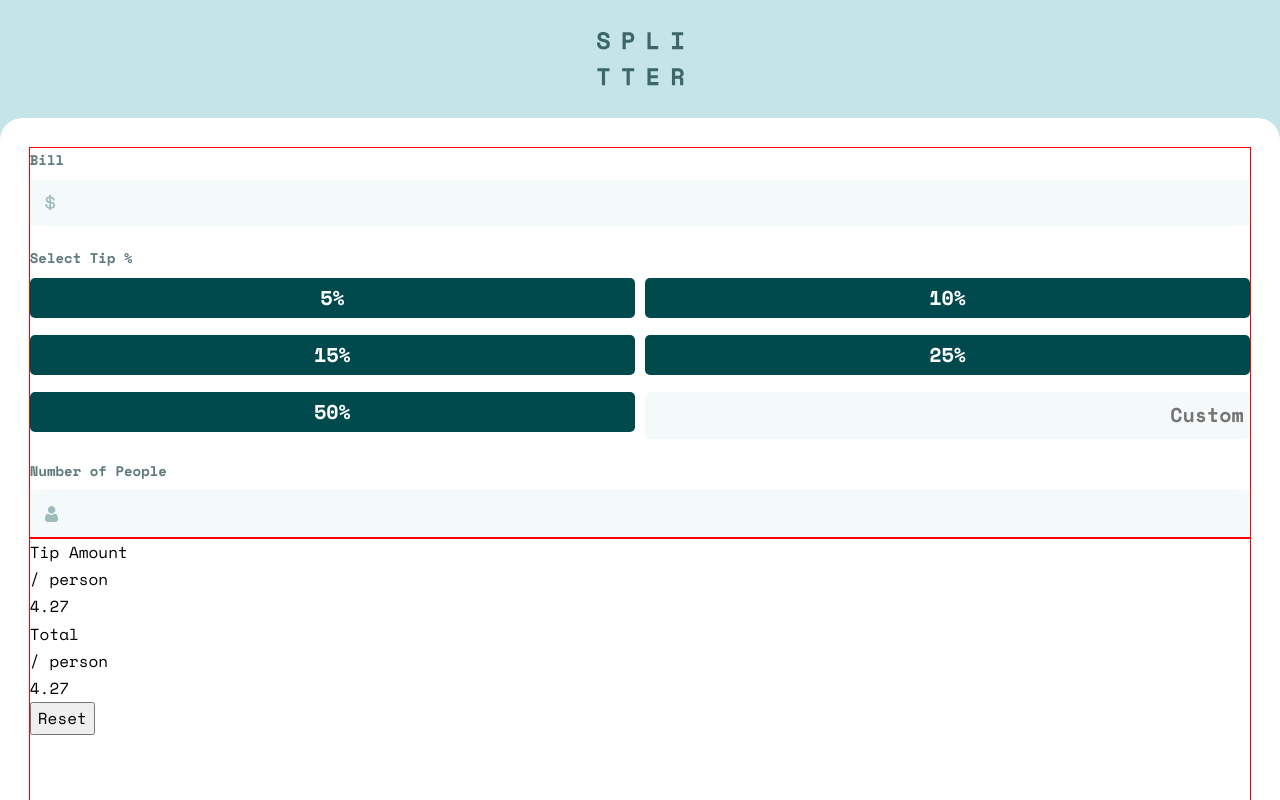
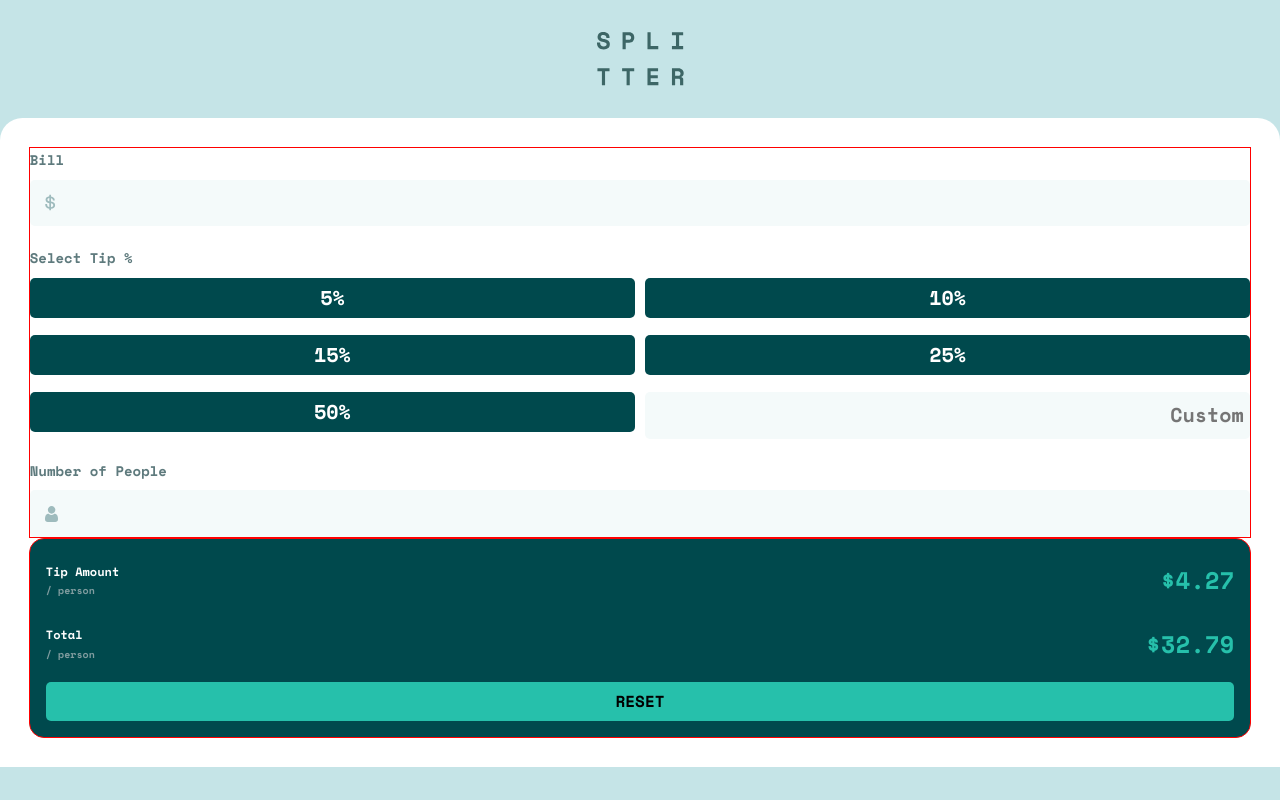
Before and after one commit to HectorAgValenzuela/tip-calculator-app, a Vue app: page / in a window 1280 px wide. Shown: the top 800 px of the page. Built offline with nearby package versions, Linux system fonts and the light colour scheme.

Commit message:
Results section

```diff
--- a/src/App.vue
+++ b/src/App.vue
@@ -43,7 +43,7 @@
             / person
           </p>
         </div>
-        <p class="results__amount">4.27</p>
+        <p class="results__amount">$4.27</p>
       </div>
 
       <div class="results__container">
@@ -55,7 +55,7 @@
             / person
           </p>
         </div>
-        <p class="results__amount">4.27</p>
+        <p class="results__amount">$32.79</p>
       </div>
 
       <button class="reset-button">Reset</button>
--- a/src/assets/main.css
+++ b/src/assets/main.css
@@ -87,7 +87,7 @@ header {
 main {
     background-color: var(--color-neutral-000);
     display: grid;
-    grid-template-rows: 1fr 1fr;
+    grid-template-rows: 0.5fr 200px;
 
     padding: 1.8em;
 
@@ -142,9 +142,14 @@ input[type=number] {
     border: none;
 }
 
-.tip-element:is(:hover, :focus) {
-    background-color: var(--color-primary-400);
+.tip-element:hover {
+    background-color: var(--color-neutral-300);
     color: var(--color-neutral-900);
+}
+
+.tip-element:focus {
+  background-color: var(--color-primary-400);
+  color: var(--color-neutral-900);
 }
 
 .input-tip {
@@ -183,4 +188,55 @@ input[type=number] {
 
 .results {
     border: 1px solid red;
+    background-color: var(--color-neutral-900);
+    padding: 1rem;
+    border-radius: 15px;
+    display: grid;
+    gap: 0.8rem;
 }
+
+.results__container {
+  display: flex;
+  justify-content: space-between;
+  align-items: center;
+  gap: 1rem;
+}
+
+.results__text-container {
+  display: grid;
+  gap: 0;
+}
+
+.results__text {
+  color: var(--color-neutral-000);
+  font-size: 12px;
+  font-weight: var(--fw-bold);
+}
+
+.results__per-person {
+  color: var(--color-neutral-400);
+  font-size: 10px;
+  font-weight: var(--fw-bold);
+}
+
+.results__amount {
+  color: var(--color-primary-400);
+  font-weight: var(--fw-bold);
+  font-size: 24px;
+}
+
+.reset-button {
+  border: none;
+  background-color: var(--color-primary-400);
+  border-radius: 5px;
+  padding: 0.05rem;
+
+  text-transform: uppercase;
+  font-weight: var(--fw-bold);
+}
+
+.reset-button:hover {
+  cursor: pointer;
+  background-color: var(--color-neutral-300);
+  color: var(--color-neutral-900);
+}
```
